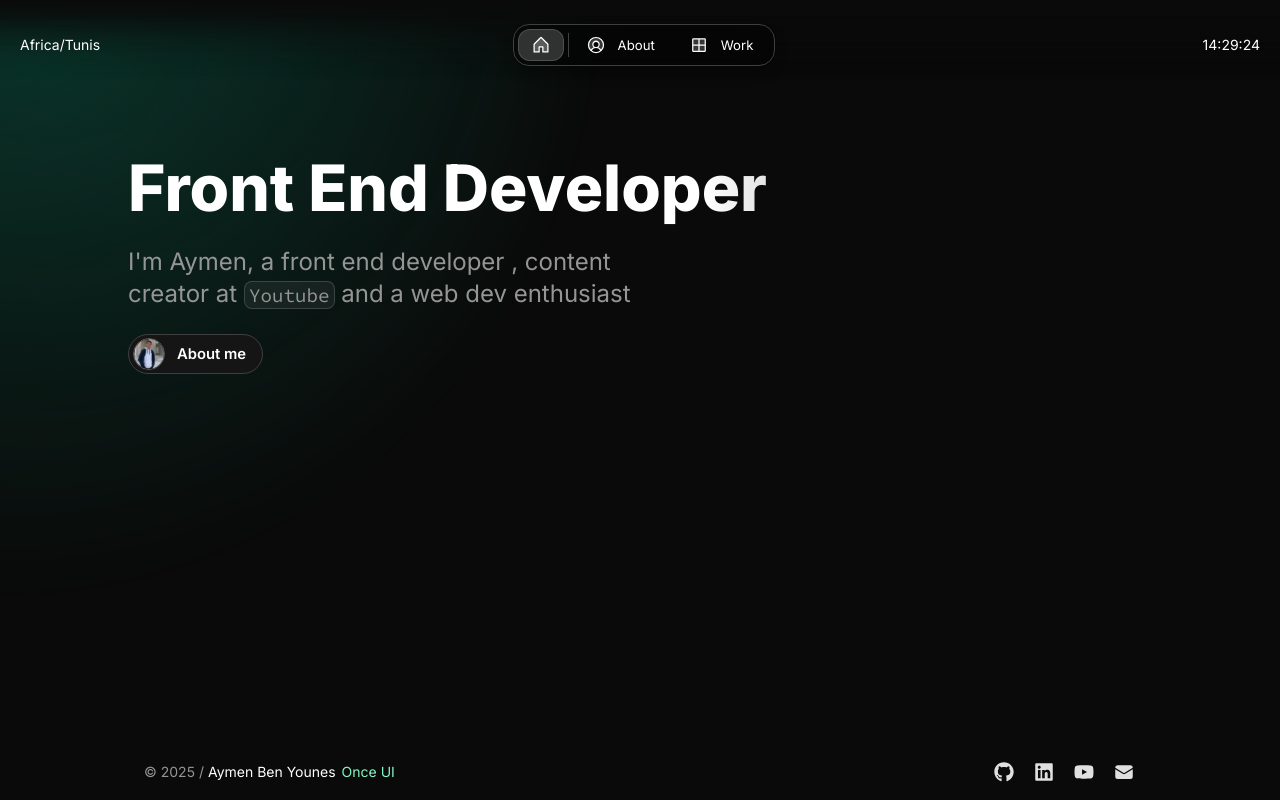
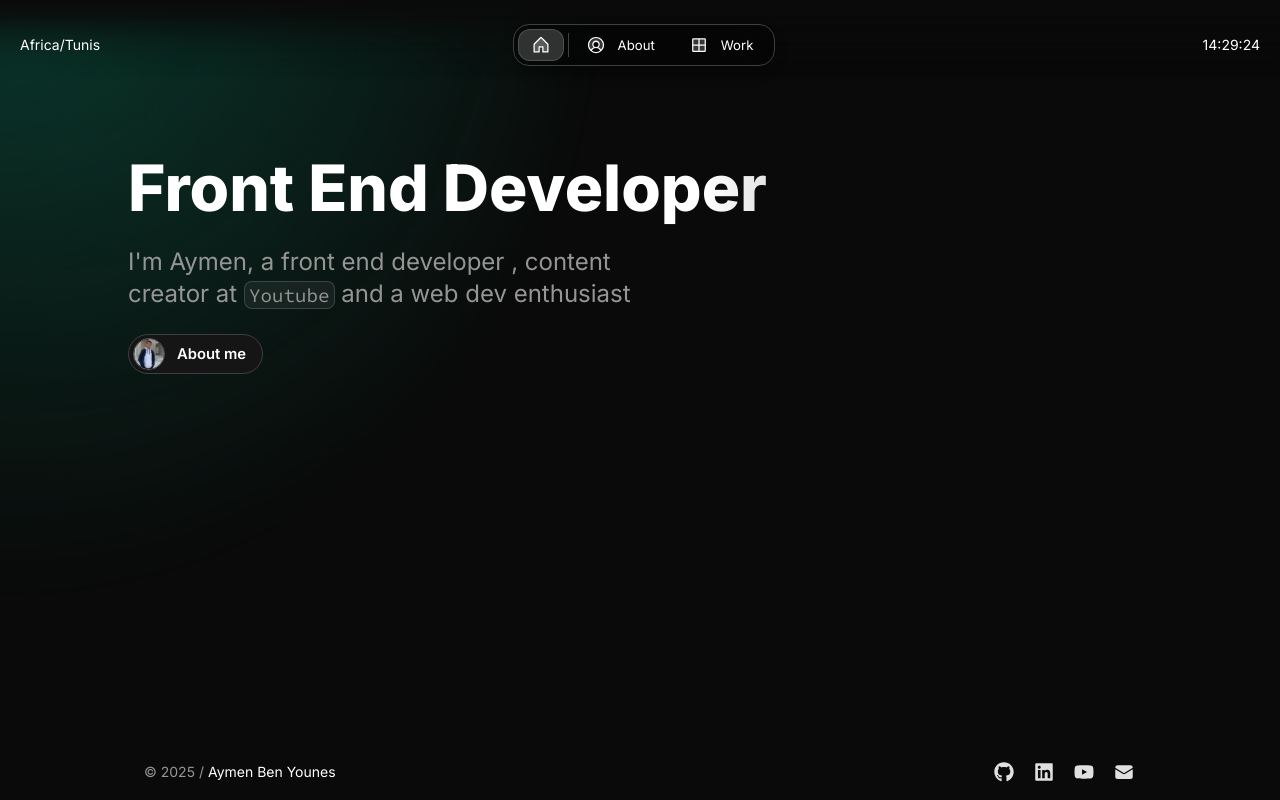
Before and after one commit to AymenBenYounes/Aymen_Ben_Younes, a Next.js app: page / in a window 1280 px wide. Built offline with nearby package versions, Linux system fonts and the light colour scheme.

Commit message:
modifying again

```diff
--- a/src/components/Footer.tsx
+++ b/src/components/Footer.tsx
@@ -26,14 +26,6 @@ export const Footer = () => {
         <Text variant="body-default-s" onBackground="neutral-strong">
           <Text onBackground="neutral-weak">© {currentYear} /</Text>
           <Text paddingX="4">{person.name}</Text>
-          <Text onBackground="neutral-weak">
-            <SmartLink
-              style={{ marginLeft: "-0.125rem" }}
-              href="https://once-ui.com/templates/magic-portfolio"
-            >
-              Once UI
-            </SmartLink>
-          </Text>
         </Text>
         <Flex gap="16">
           {social.map(
```
